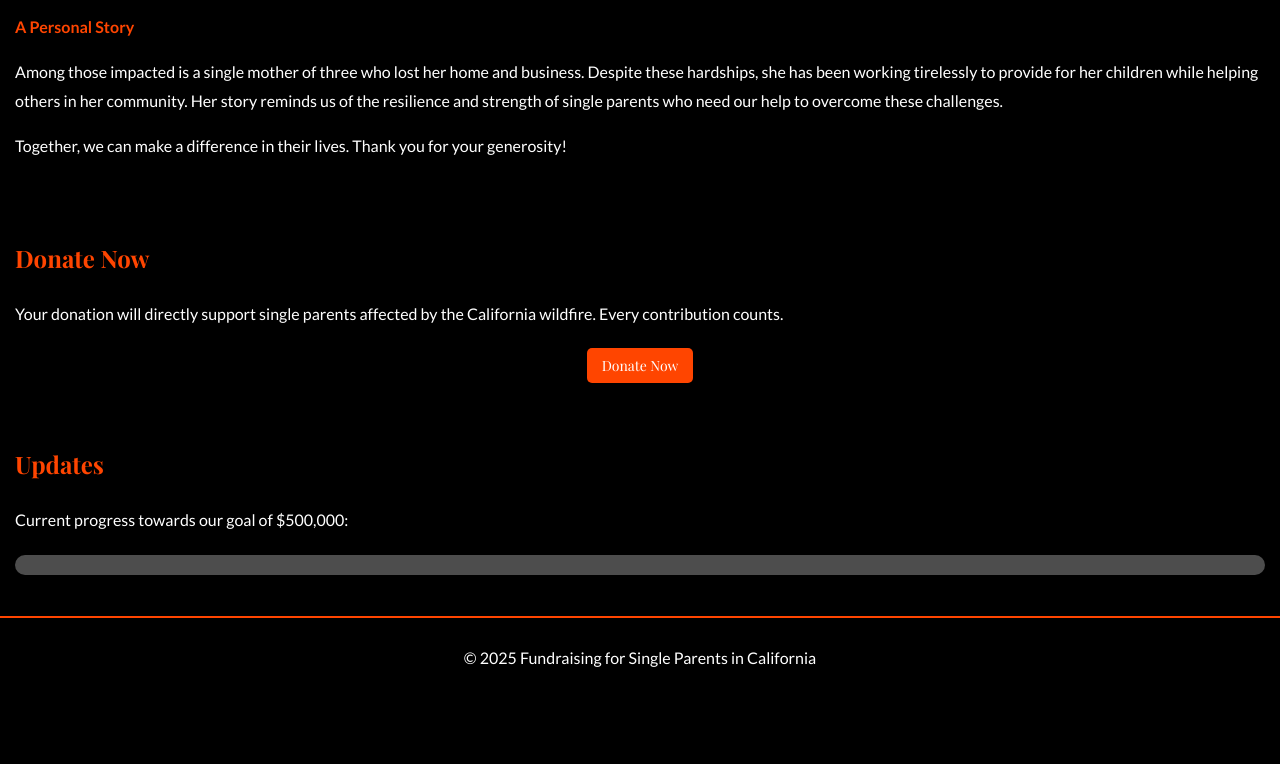
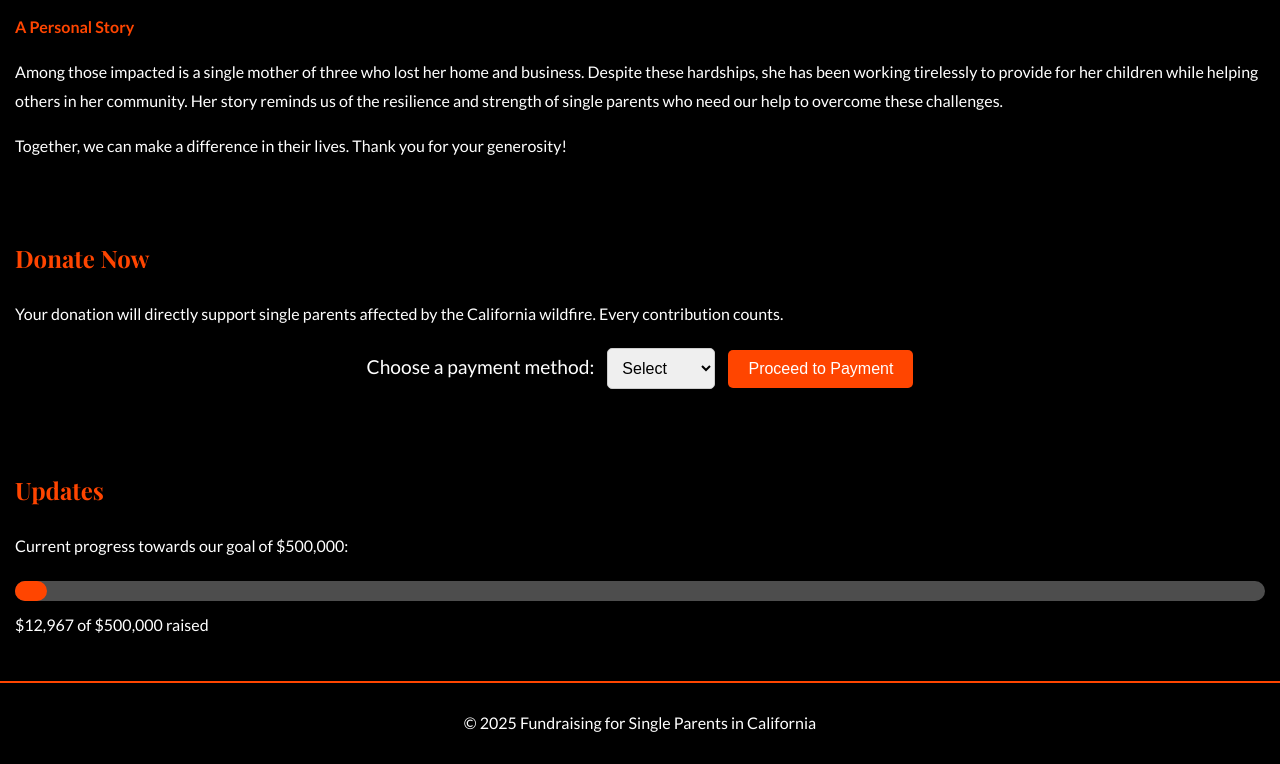
Before and after one commit to FUNDZ-RAISER/California-wildfire, a plain HTML site: page index.html in a window 1280 px wide. Shown: the part 1519-2283 px from the top of the page. Before the commit the page ends 2218 px from the top, so only its background shows below. Drawn offline with nearby package versions, Linux system fonts and the light colour scheme.

Commit message:
Update index.html

```diff
--- a/index.html
+++ b/index.html
@@ -5,7 +5,7 @@
     <meta name="viewport" content="width=device-width, initial-scale=1.0">
     <title>Fundraising for Single Parents in California</title>
     <link rel="stylesheet" href="index.css">
-    <script src="index.js" defer></script> <!-- External JavaScript file -->
+    <script src="index.js" defer></script>
 </head>
 <body>
     <header>
@@ -56,25 +56,25 @@
         <p>Together, we can make a difference in their lives. Thank you for your generosity!</p>
     </section>
 
-
     <section id="donate">
         <h2>Donate Now</h2>
         <p>Your donation will directly support single parents affected by the California wildfire. Every contribution counts.</p>
 
-        <!-- PayPal donation button -->
-        <form action="https://www.paypal.com/donate" method="post" target="_blank">
-            <input type="hidden" name="business" value="Cyroknightmare@gmail.com">
-            <input type="hidden" name="item_name" value="Fundraising for Single Parents in California Wildfire">
-            <input type="hidden" name="currency_code" value="USD">
-            <input type="submit" value="Donate Now">
-        </form>
+        <!-- Dropdown for Payment Methods -->
+        <div class="payment-dropdown">
+            <label for="payment-method">Choose a payment method:</label>
+            <select id="payment-method">
+                <option value="">Select</option>
+                <option value="paypal">PayPal</option>
+                <option value="cashapp">CashApp</option>
+            </select>
+            <button id="donate-button">Proceed to Payment</button>
+        </div>
     </section>
 
     <section id="updates">
         <h2>Updates</h2>
         <p>Current progress towards our goal of $500,000:</p>
-
-        <!-- Progress bar -->
         <div id="progress-container">
             <div id="progress-bar"></div>
         </div>
```
